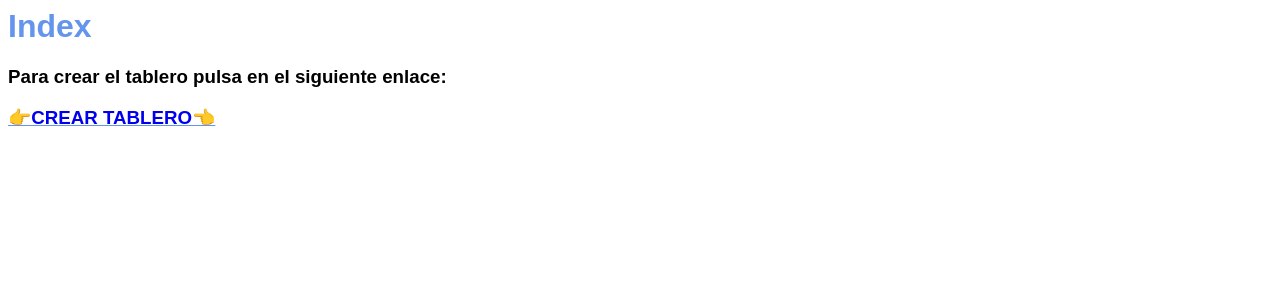
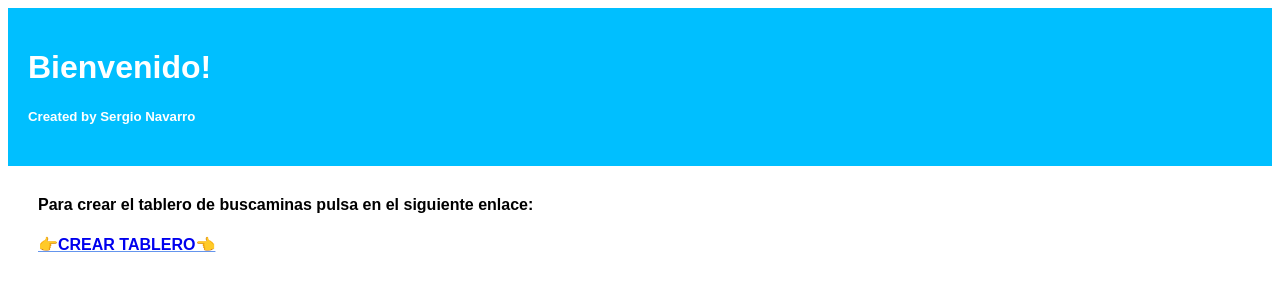
Before and after one commit to sergionj31/PortafolioBuscaminas, a Django app: page / in a window 1280 px wide. Shown: the top 300 px of the page. Run offline with Django 3.2, Linux system fonts and the light colour scheme.

Commit message:
Actualización del CSS

```diff
--- a/buscaminasApp/templates/index.html
+++ b/buscaminasApp/templates/index.html
@@ -5,8 +5,13 @@
             *{
                 font-family: sans-serif;
             }
-            h1{
-                color: cornflowerblue
+            .cabecera{
+                background-color: deepskyblue;
+                padding: 20px;
+                color: white;
+            }
+            .cuerpo{
+                margin: 30px;
             }
             a{
                 text-decoration-color: cornflowerblue ;
@@ -14,8 +19,10 @@
         </style>
     </head>
     <body>
-        <h1>Index</h1>
-        <h3>Para crear el tablero pulsa en el siguiente enlace:</h3>
-        <h3><a href="{% url 'crear_tablero' %}">👉CREAR TABLERO👈</a></h3>
+        <div class="cabecera"><h1>Bienvenido!</h1><h5>Created by Sergio Navarro</h5></div>
+        <div class="cuerpo">
+            <h4>Para crear el tablero de buscaminas pulsa en el siguiente enlace:</h4>
+            <h4><a href="{% url 'crear_tablero' %}">👉CREAR TABLERO👈</a></h4>
+        </div>
     </body>
 </html>
```
Also changed, not shown: buscaminasApp/templates/crear_tablero.html (+10 -3 lines).
